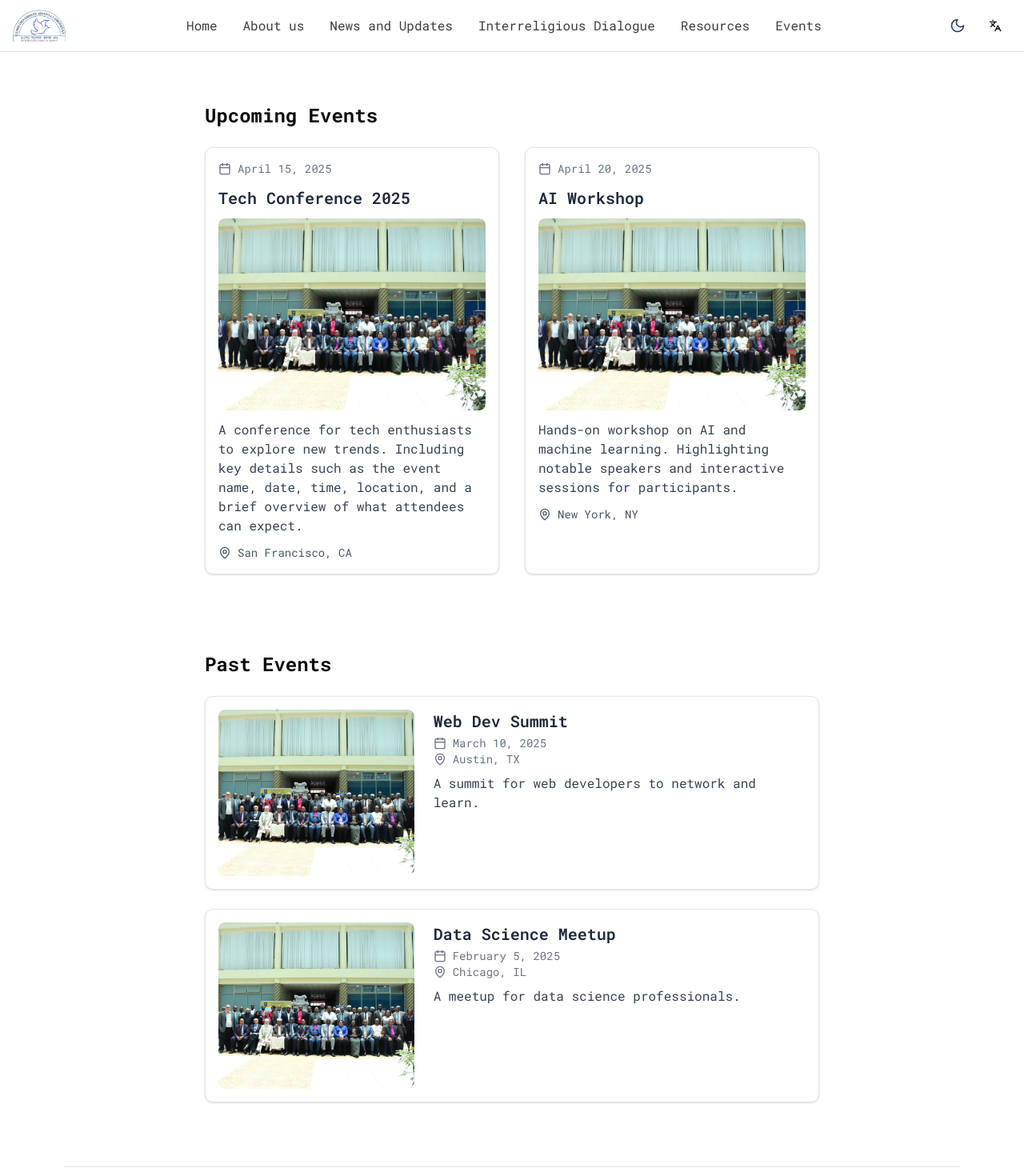
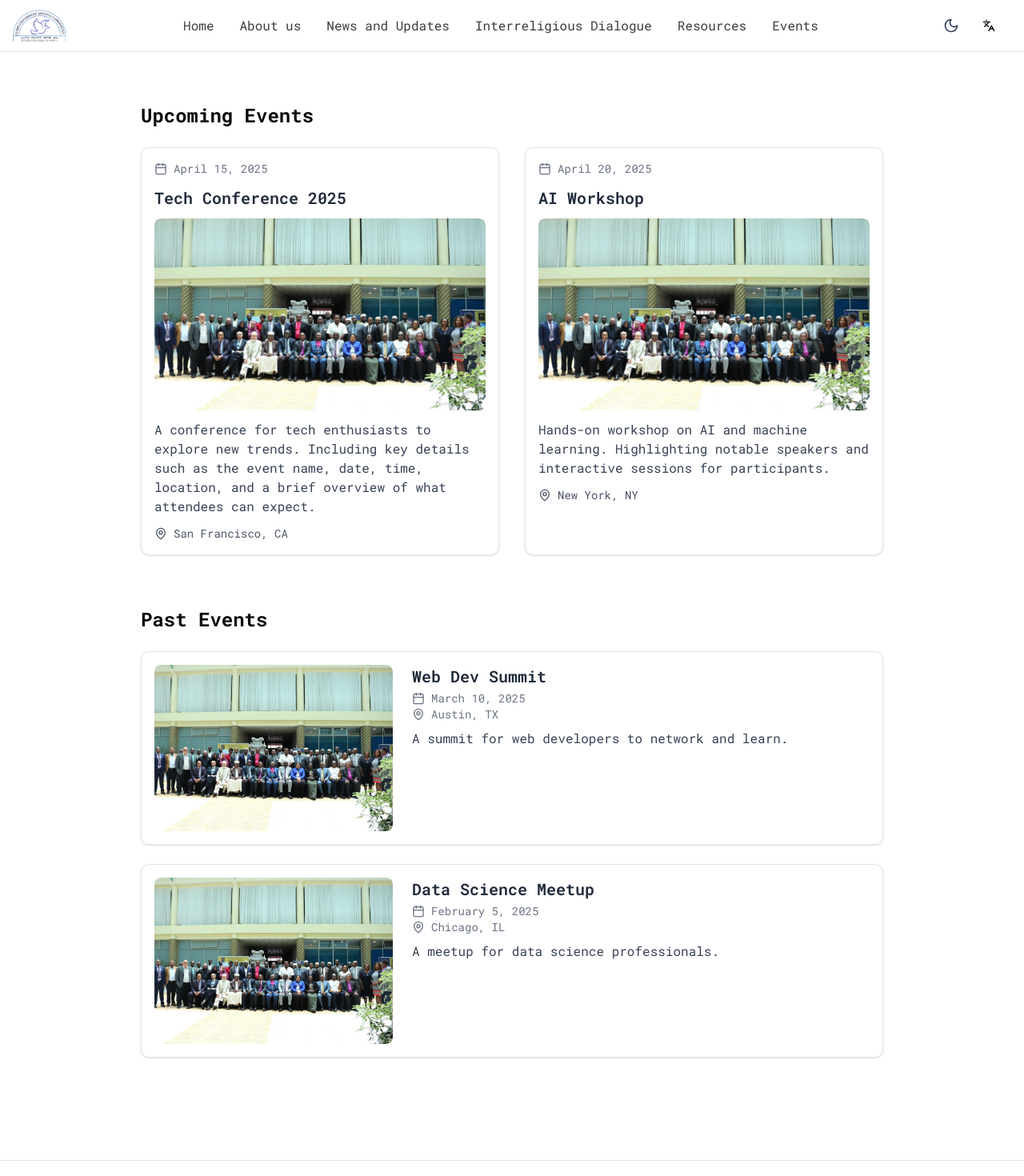
Before and after one commit to JirehGroup/orc, a Next.js app: page /events in a window 1280 px wide. Shown: the top 1470 px of the page at 80% size. Built offline with nearby package versions, Linux system fonts and the light colour scheme.

Commit message:
updated the events page

```diff
--- a/src/app/events/page.tsx
+++ b/src/app/events/page.tsx
@@ -1,3 +1,6 @@
+/* eslint-disable @next/next/no-img-element */
+// @/app/events/page.tsx
+
 "use client";
 import React from "react";
 import Header from "@/components/common/Header";
@@ -46,12 +49,13 @@ const pastEvents = [
 
 const EventsPage = () => {
   return (
-    <div className="flex flex-col min-h-screen bg-background overflow-hidden px-4 md:px-20 py-12">
+    <div className="flex flex-col min-h-screen bg-background">
       <Header />
 
-      <main className="flex-grow container mx-auto space-y-24 lg:py-20 lg:px-44">
+      {/* Add pt-16 to account for the fixed navbar height */}
+      <main className="flex-grow container mx-auto pt-32 pb-16 px-4 lg:px-44">
         {/* UPCOMING EVENTS */}
-        <section>
+        <section className="mb-16">
           <h2 className="text-2xl font-bold mb-6">Upcoming Events</h2>
           <div className="grid grid-cols-1 md:grid-cols-2 gap-8">
             {upcomingEvents.map((event) => (
@@ -88,7 +92,7 @@ const EventsPage = () => {
         </section>
 
         {/* PAST EVENTS */}
-        <section>
+        <section className="mb-16">
           <h2 className="text-2xl font-bold mb-6">Past Events</h2>
           <div className="space-y-6">
             {pastEvents.map((event) => (
--- a/src/components/common/Navigation.tsx
+++ b/src/components/common/Navigation.tsx
@@ -41,8 +41,8 @@ const Navigation = () => {
             />
           </Link>
 
-          {/* Desktop Navigation - Centered */}
-          <div className="hidden md:flex items-center justify-center space-x-8">
+          {/* Desktop Navigation - Centered - only visible on large screens */}
+          <div className="hidden lg:flex items-center justify-center space-x-8">
             {navItems.map((item) => (
               <Link
                 key={item.name}
@@ -55,15 +55,11 @@ const Navigation = () => {
           </div>
 
           {/* Toggles */}
-          <div className="hidden md:flex items-center space-x-2">
+          <div className="flex items-center space-x-2">
             <ThemeToggle />
             <LanguageToggle />
-          </div>
-
-          {/* Mobile menu button */}
-          <div className="md:hidden flex items-center space-x-2">
-            <ThemeToggle />
-            <LanguageToggle />
+            {/* Hamburger menu button - visible on mobile and tablet (anything below lg) */}
+            <div className="lg:hidden">
               <Button
                 variant="ghost"
                 size="icon"
@@ -73,13 +69,14 @@ const Navigation = () => {
               </Button>
             </div>
           </div>
+        </div>
 
-        {/* Mobile menu */}
+        {/* Mobile/Tablet menu - expanded on small and medium screens */}
         <motion.div
           initial={{ height: 0, opacity: 0 }}
           animate={{ height: isOpen ? 'auto' : 0, opacity: isOpen ? 1 : 0 }}
           transition={{ duration: 0.3 }}
-          className="md:hidden overflow-hidden bg-background"
+          className="lg:hidden overflow-hidden bg-background"
         >
           <div className="py-2 space-y-1">
             {navItems.map((item) => (
```
Lines whose indentation alone changed are shown as unchanged.
